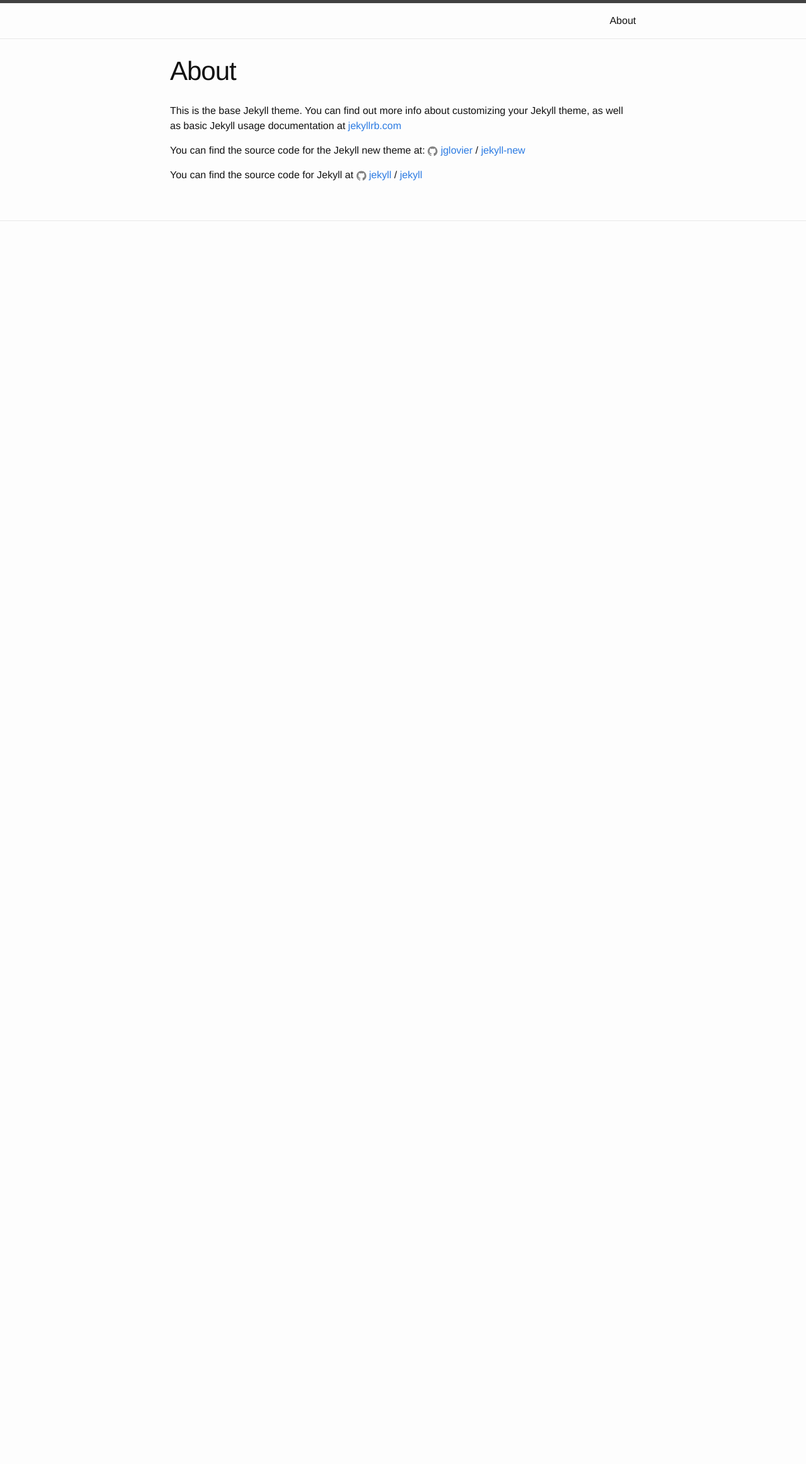
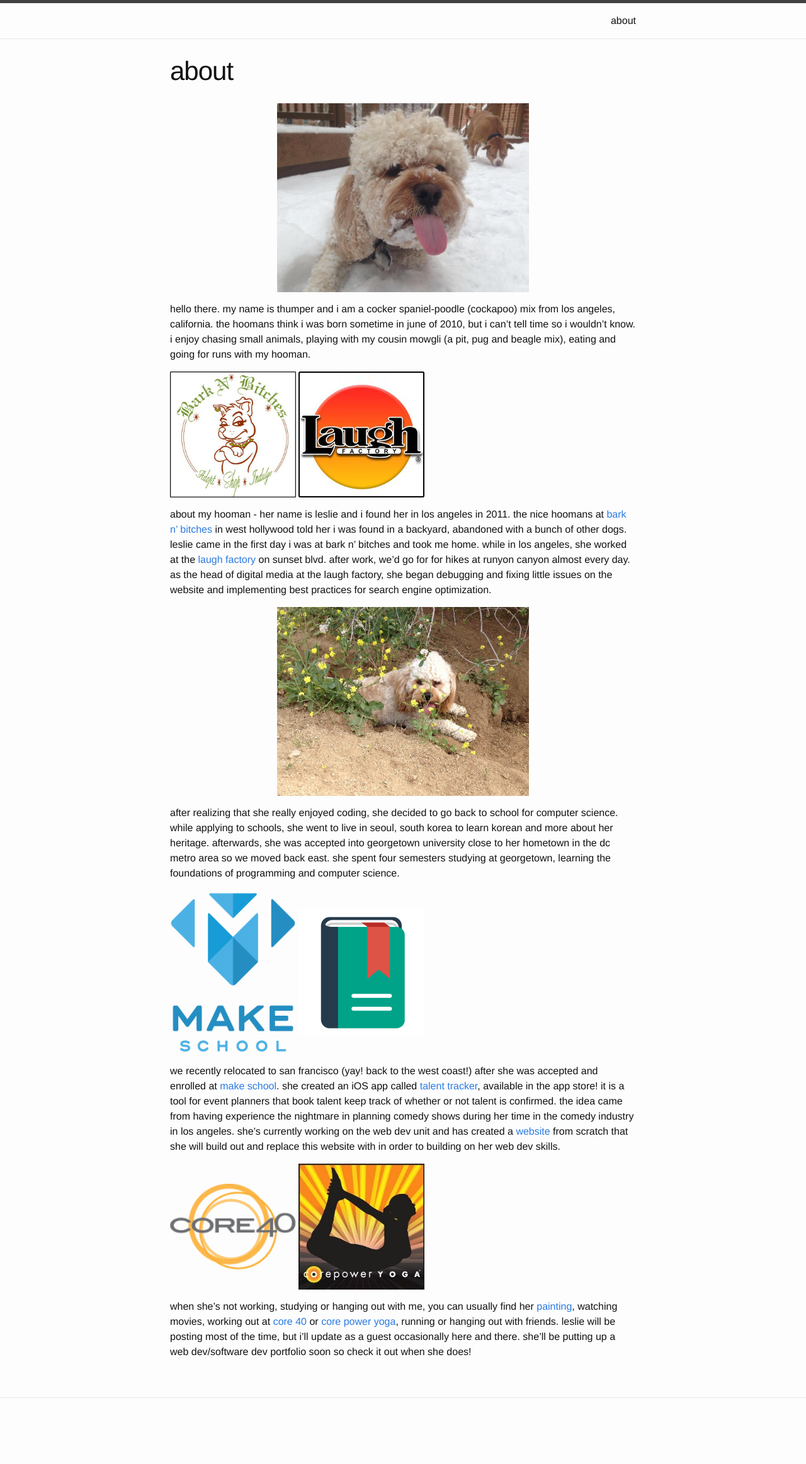
Before and after one commit to lesliekimm/jekyll-blog, a Jekyll site: the page built from _pages/about.md, in a window 1280 px wide. Shown: the whole page at 63% size. Built offline with Jekyll 4.4.1, drawn with Linux system fonts in a browser that asks for light colours; before the commit the page ends 900 px from its top, so only the background shows below that.

Commit message:
create about page

```diff
--- a/_config.yml
+++ b/_config.yml
@@ -1,9 +1,9 @@
 # Where things are
 source:      .
 destination: ./_site
-plugins:     ./_plugins
-layouts:     ./_layouts
-data_source: ./_data
+plugins_dir: ./_plugins
+layouts_dir: ./_layouts
+data_dir:    ./_data
 collections: null
 
 # Handling Reading
@@ -66,3 +66,6 @@ kramdown:
     coderay_tab_width:         4
     coderay_bold_every:        10
     coderay_css:               style
+
+# Pages
+include: ['_pages']
--- /dev/null
+++ b/_pages/about.md
@@ -0,0 +1,25 @@
+---
+layout: page
+title: about
+permalink: /about/
+---
+
+![thumper](../../assets/images/thumper.jpg){: .thumper.center-image}
+
+hello there. my name is thumper and i am a cocker spaniel-poodle (cockapoo) mix from los angeles, california. the hoomans think i was born sometime in june of 2010, but i can't tell time so i wouldn't know. i enjoy chasing small animals, playing with my cousin mowgli (a pit, pug and beagle mix), eating and going for runs with my hooman.
+
+![barknbitches](../../assets/images/barknbitches.png){: .co-logo}  ![laughfactory](../../assets/images/laughfactory.jpg){: .co-logo}
+
+about my hooman - her name is leslie and i found her in los angeles in 2011. the nice hoomans at [bark n' bitches](http://www.barknbitches.com/) in west hollywood told her i was found in a backyard, abandoned with a bunch of other dogs. leslie came in the first day i was at bark n' bitches and took me home. while in los angeles, she worked at the [laugh factory](http://www.laughfactory.com/) on sunset blvd. after work, we'd go for for hikes at runyon canyon almost every day. as the head of digital media at the laugh factory, she began debugging and fixing little issues on the website and implementing best practices for search engine optimization.
+
+![thumper2](../../assets/images/thumper2.jpg){: .thumper.center-image}
+
+after realizing that she really enjoyed coding, she decided to go back to school for computer science. while applying to schools, she went to live in seoul, south korea to learn korean and more about her heritage. afterwards, she was accepted into georgetown university close to her hometown in the dc metro area so we moved back east. she spent four semesters studying at georgetown, learning the foundations of programming and computer science.
+
+![makeschool](../../assets/images/makeschool.png){: .co-logo}  ![talenttracker](../../assets/images/talent_tracker.png){: .co-logo}
+
+we recently relocated to san francisco (yay! back to the west coast!) after she was accepted and enrolled at [make school](https://www.makeschool.com/). she created an iOS app called [talent tracker](https://itunes.apple.com/fm/app/talent-tracker-tt/id1084872902?mt=8), available in the app store! it is a tool for event planners that book talent keep track of whether or not talent is confirmed. the idea came from having experience the nightmare in planning comedy shows during her time in the comedy industry in los angeles. she's currently working on the web dev unit and has created a [website](http://lesliekimm.github.io/) from scratch that she will build out and replace this website with in order to building on her web dev skills.
+
+![core40](../../assets/images/core40.png){: .co-logo}  ![corepoweryoga](../../assets/images/corepoweryoga.jpg){: .co-logo}
+
+when she's not working, studying or hanging out with me, you can usually find her [painting](http://lesliekimm.github.io/portfolio.html), watching movies, working out at [core 40](http://core40.com/) or [core power yoga](http://www.corepoweryoga.com/), running or hanging out with friends. leslie will be posting most of the time, but i'll update as a guest occasionally here and there. she'll be putting up a web dev/software dev portfolio soon so check it out when she does!
--- a/_sass/_base.scss
+++ b/_sass/_base.scss
@@ -45,6 +45,20 @@ ul, ol, dl, figure,
 img {
     max-width: 100%;
     vertical-align: middle;
+}
+
+.thumper {
+    width: 400px;
+}
+
+.co-logo {
+    width: 200px;
+}
+
+.center-image
+{
+    margin: 0 auto;
+    display: block;
 }
 
 
--- a/about.md
+++ /dev/null
@@ -1,15 +0,0 @@
----
-layout: page
-title: About
-permalink: /about/
----
-
-This is the base Jekyll theme. You can find out more info about customizing your Jekyll theme, as well as basic Jekyll usage documentation at [jekyllrb.com](http://jekyllrb.com/)
-
-You can find the source code for the Jekyll new theme at:
-{% include icon-github.html username="jglovier" %} /
-[jekyll-new](https://github.com/jglovier/jekyll-new)
-
-You can find the source code for Jekyll at
-{% include icon-github.html username="jekyll" %} /
-[jekyll](https://github.com/jekyll/jekyll)
```
Also changed, not shown: assets/images/barknbitches.png (added), assets/images/core40.png (added), assets/images/corepoweryoga.jpg (added), assets/images/laughfactory.jpg (added), assets/images/leslie_dogs.jpg (added), assets/images/leslie_thumper.jpg (added), assets/images/makeschool.png (added), assets/images/solidcore.png (added), assets/images/talent_tracker.png (added), assets/images/thumper.jpg (added), assets/images/thumper2.jpg (added).
